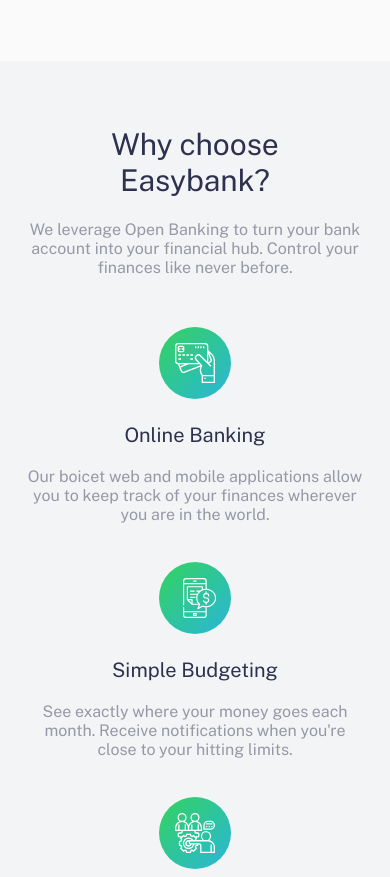
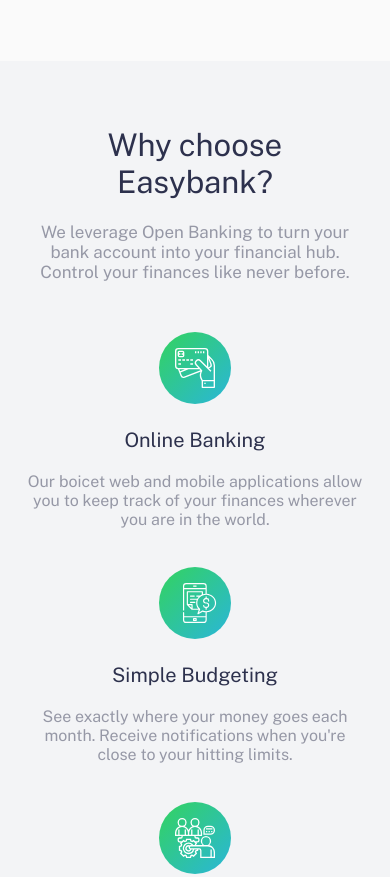
Before and after one commit to yasssuz/easybank-landing-page, a website built with Vite: page src/index.html in a window 390 px wide. Shown: the part 800-1677 px from the top of the page. Built offline with nearby package versions, Linux system fonts and the light colour scheme.

Commit message:
fully responsive

```diff
--- a/src/styles/layout/features.scss
+++ b/src/styles/layout/features.scss
@@ -2,29 +2,61 @@
 @use '../core/functions' as *;
 
 .features {
+  background: $LightGrayishBlue;
+  text-align: center;
   margin-top: rem(80);
-  background: $LightGrayishBlue;
   padding: rem(65) 24px;
-  text-align: center;
+
+  @media screen and (min-width: 660px) {
+    padding: rem(65) 40px;
+  }
+
+  @media screen and (min-width: 1000px) {
+    text-align: left;
+    padding: rem(105) 40px;
+  }
+
+  @media screen and (min-width: 1350px) {
+    padding: rem(105) calc((100vw - 1280px) / 2);
+  }
 
   h2 {
-    font-size: rem(30);
+    font-size: clamp(1.875rem, 8vw, 2.5rem);
     font-weight: 400;
     max-width: 15ch;
-    margin: 0 auto rem(22);
+    margin: 0 auto clamp(1.375rem, 5vw, 1.875rem);
     color: $DarkBlue;
+
+    @media screen and (min-width: 690px) {
+      max-width: unset;
+    }
   }
 
   p {
-    font-size: rem(16);
+    font-size: clamp(1rem, 5vw, 1.0625rem);
     color: $GrayishBlue;
+    max-width: 60ch;
+    margin: auto;
+
+    @media screen and (min-width: 1000px) {
+      margin: 0;
+    }
   }
 
   &__list {
     list-style: none;
-    display: flex;
-    flex-direction: column;
+    display: grid;
+    gap: rem(38);
     margin-top: rem(50);
+
+    @media screen and (min-width: 660px) {
+      grid-template-columns: repeat(2, 1fr);
+    }
+
+    @media screen and (min-width: 1000px) {
+      margin-top: rem(75);
+      grid-template-columns: repeat(4, 1fr);
+    }
 
     li {
       img {
@@ -35,13 +67,14 @@
       h3 {
         font-weight: 400;
         color: $DarkBlue;
-        font-size: rem(20);
+        font-size: clamp(1.25rem, 3vw, 1.4375rem);
         margin: rem(20) 0;
       }
-    }
 
-    li + li {
-      margin-top: rem(38);
+      p {
+        font-size: 1rem;
+        max-width: 40ch;
+      }
     }
   }
 }
```
